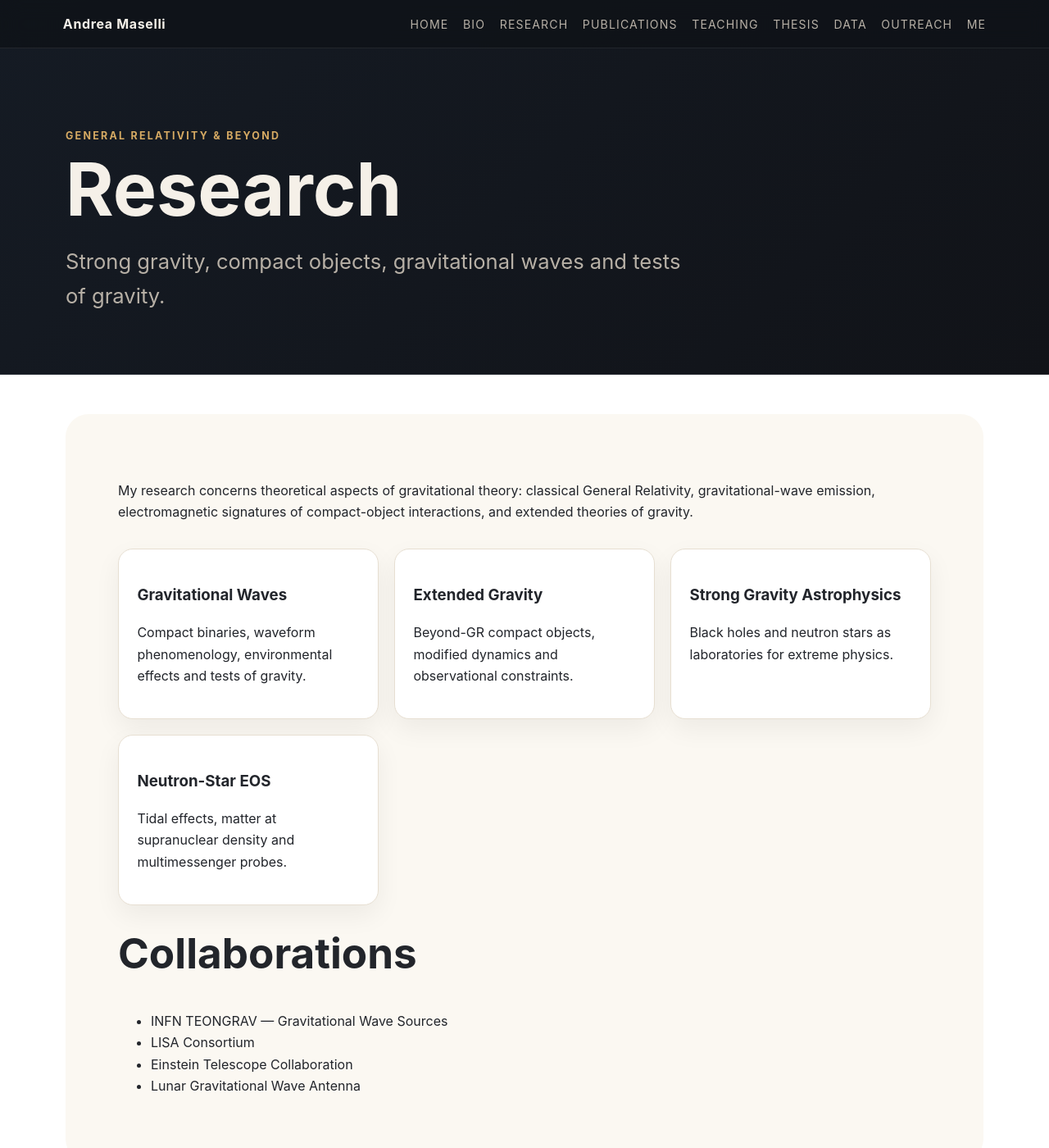
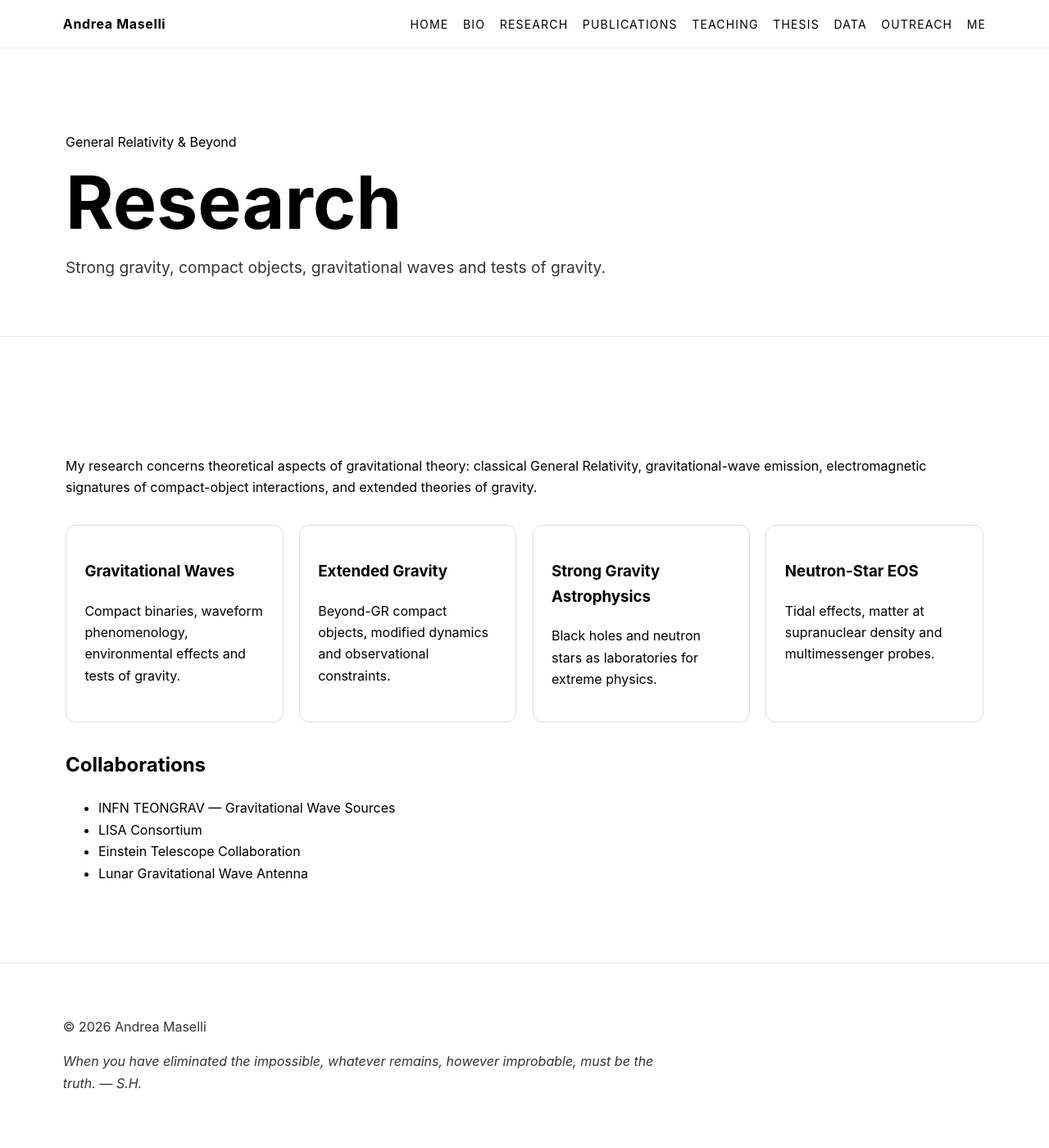
Before and after one commit to masellia/andreamaselli.github.io, a Jekyll site: the page built from pages/research.md, in a window 1280 px wide and 1400 px high. Shown: the whole window at 82% size. Built offline with Jekyll 4.4.1, drawn with Linux system fonts in a browser that asks for light colours.

Commit message:
Redesign homepage layout

```diff
--- a/assets/css/main.css
+++ b/assets/css/main.css
@@ -1,152 +1,263 @@
 :root {
-  --bg: #0f1218;
-  --panel: #171c25;
-  --text: #f5f0e8;
-  --muted: #b7b0a6;
-  --accent: #d6aa63;
-  --paper: #fbf8f2;
-  --ink: #22252b;
-}
-* { box-sizing: border-box; }
-body { margin: 0; font-family: Inter, system-ui, -apple-system, BlinkMacSystemFont, "Segoe UI", sans-serif; background: var(--bg); color: var(--text); line-height: 1.65; }
-a { color: inherit; }
-.site-header { position: fixed; z-index: 10; top: 0; left: 0; right: 0; display: flex; align-items: center; justify-content: space-between; padding: 1rem 6vw; background: rgba(15,18,24,.78); backdrop-filter: blur(12px); border-bottom: 1px solid rgba(255,255,255,.08); }
-.brand { text-decoration: none; font-weight: 700; letter-spacing: .04em; }
-.site-nav { display: flex; gap: 1.1rem; font-size: .88rem; text-transform: uppercase; letter-spacing: .08em; }
-.site-nav a { color: var(--muted); text-decoration: none; }
-.site-nav a:hover { color: var(--accent); }
-.nav-toggle { display: none; border: 0; background: transparent; color: var(--text); font-size: 1.6rem; }
-.home-hero { min-height: 92vh; position: relative; display: grid; place-items: center; padding: 8rem 6vw 5rem; background: linear-gradient(130deg, rgba(15,18,24,.35), rgba(15,18,24,.95)), url('/assets/img/hero.jpg') center/cover; }
-.hero-overlay { position: absolute; inset: 0; background: radial-gradient(circle at 20% 20%, rgba(214,170,99,.25), transparent 30%); }
-.hero-content { position: relative; max-width: 920px; width: 100%; }
-.eyebrow { color: var(--accent); text-transform: uppercase; letter-spacing: .18em; font-size: .78rem; font-weight: 700; }
-h1 { font-size: clamp(3rem, 9vw, 7.5rem); line-height: .92; margin: .25rem 0 1rem; }
-h2 { font-size: clamp(2rem, 4vw, 3.2rem); line-height: 1.05; margin-top: .2rem; }
-h3 { margin-bottom: .2rem; }
-.lead, .hero-content p { max-width: 760px; font-size: clamp(1.15rem, 2vw, 1.6rem); color: var(--muted); }
-.hero-links { display: flex; gap: .8rem; flex-wrap: wrap; margin-top: 2rem; }
-.hero-links a, .button { border: 1px solid rgba(255,255,255,.24); border-radius: 999px; padding: .75rem 1.1rem; text-decoration: none; background: rgba(255,255,255,.06); }
-.hero-links a:hover, .button:hover { border-color: var(--accent); color: var(--accent); }
-.content-wrap { width: min(1120px, 88vw); margin: 0 auto; padding: 5rem 0; }
-.intro-grid { display: grid; grid-template-columns: 1fr 320px; gap: 4rem; align-items: start; }
-.profile-card { background: var(--panel); border: 1px solid rgba(255,255,255,.08); border-radius: 24px; padding: 2rem; position: sticky; top: 6rem; }
-.avatar { width: 92px; height: 92px; border-radius: 50%; background: linear-gradient(135deg, var(--accent), #5f758f); margin-bottom: 1rem; }
-.page-hero { padding: 9rem 6vw 3rem; background: linear-gradient(135deg, #151b24, #111318); border-bottom: 1px solid rgba(255,255,255,.08); }
-.page-hero > div { width: min(1120px, 88vw); margin: 0 auto; }
-.compact h1 { font-size: clamp(2.7rem, 7vw, 5.8rem); }
-.prose { background: var(--paper); color: var(--ink); border-radius: 28px; margin-top: 3rem; padding: min(5vw, 4rem); }
-.prose a { color: #7a4f14; font-weight: 600; }
-.card-grid { display: grid; grid-template-columns: repeat(auto-fit, minmax(240px, 1fr)); gap: 1.2rem; margin: 2rem 0; }
-.card { background: #fff; border: 1px solid #e7dfd2; border-radius: 18px; padding: 1.4rem; box-shadow: 0 12px 32px rgba(0,0,0,.06); }
-.site-footer { padding: 3rem 6vw; color: var(--muted); border-top: 1px solid rgba(255,255,255,.08); }
-.quote { max-width: 760px; font-style: italic; }
-@media (max-width: 820px) {
-  .nav-toggle { display: block; }
-  .site-nav { display: none; position: absolute; top: 100%; left: 0; right: 0; flex-direction: column; padding: 1rem 6vw 1.5rem; background: rgba(15,18,24,.98); }
-  .site-nav.open { display: flex; }
-  .intro-grid { grid-template-columns: 1fr; }
-  .profile-card { position: static; }
+  --bg: #ffffff;
+  --text: #000000;
+  --muted: #333333;
+  --accent: #000000;
+  --paper: #ffffff;
+  --ink: #000000;
 }
 
+* {
+  box-sizing: border-box;
+}
+
+body {
+  margin: 0;
+  font-family: Inter, system-ui, -apple-system, BlinkMacSystemFont, "Segoe UI", sans-serif;
+  background: #ffffff;
+  color: #000000;
+  line-height: 1.65;
+}
+
+a {
+  color: #000000;
+}
+
+.site-header {
+  position: fixed;
+  z-index: 10;
+  top: 0;
+  left: 0;
+  right: 0;
+  display: flex;
+  align-items: center;
+  justify-content: space-between;
+  padding: 1rem 6vw;
+  background: rgba(255, 255, 255, 0.92);
+  border-bottom: 1px solid #eeeeee;
+}
+
+.brand {
+  text-decoration: none;
+  font-weight: 700;
+  letter-spacing: 0.04em;
+  color: #000000;
+}
+
+.site-nav {
+  display: flex;
+  gap: 1.1rem;
+  font-size: 0.88rem;
+  text-transform: uppercase;
+  letter-spacing: 0.08em;
+}
+
+.site-nav a {
+  color: #000000;
+  text-decoration: none;
+}
+
+.site-nav a:hover {
+  text-decoration: underline;
+}
+
+.nav-toggle {
+  display: none;
+  border: 0;
+  background: transparent;
+  color: #000000;
+  font-size: 1.6rem;
+}
+
+/* Hide old prototype homepage blocks, if still injected by layout */
+.home-hero,
+.hero-overlay,
+.hero-content,
+.intro-grid,
+.profile-card {
+  display: none !important;
+}
+
+/* Homepage */
 .home-grid {
   display: grid;
-  grid-template-columns: 1.15fr 0.85fr;
-  min-height: 85vh;
-  align-items: center;
-  gap: 4rem;
+  grid-template-columns: 58% 42%;
+  min-height: 100vh;
+  padding: 7rem 6vw 4rem;
+  gap: 3rem;
+  background: #ffffff;
+  color: #000000;
 }
 
 .home-image img {
   width: 100%;
-  max-height: 78vh;
+  height: 78vh;
   object-fit: cover;
-  border-radius: 2px;
+  display: block;
 }
 
 .home-card {
+  justify-self: center;
   align-self: start;
-  margin-top: 5rem;
-  text-align: left;
+  margin-top: 1.5rem;
+  max-width: 380px;
+  text-align: center;
+  color: #000000;
 }
 
 .home-card h1 {
-  font-size: 2.8rem;
-  margin-bottom: 0.4rem;
+  font-size: 2.6rem;
+  line-height: 1.05;
+  margin: 0 0 0.8rem;
+  font-weight: 500;
+  color: #000000;
 }
 
 .home-card h2 {
-  font-size: 1.2rem;
+  font-size: 1.15rem;
+  line-height: 1.35;
+  margin: 0 0 2rem;
   font-weight: 400;
-  margin-bottom: 2rem;
+  color: #000000;
 }
 
 .affiliation {
-  line-height: 1.6;
-  margin-bottom: 2rem;
+  margin: 0 0 2rem;
+  line-height: 1.7;
+  color: #000000;
+}
+
+.affiliation a {
+  color: #000000;
+  text-decoration: none;
+}
+
+.affiliation a:hover {
+  text-decoration: underline;
 }
 
 .profile-buttons {
   display: flex;
-  flex-direction: column;
-  gap: 0.8rem;
-  max-width: 260px;
+  justify-content: center;
+  align-items: center;
+  gap: 1.4rem;
+  margin-top: 2rem;
 }
 
 .profile-buttons a {
-  border: 1px solid currentColor;
-  padding: 0.8rem 1rem;
+  display: inline-flex;
+  align-items: center;
+  justify-content: center;
   text-decoration: none;
-  text-align: center;
-  letter-spacing: 0.04em;
-  transition: 0.2s ease;
 }
 
-.profile-buttons a:hover {
-  background: #111;
-  color: #fff;
+.profile-buttons img {
+  width: 46px;
+  height: 46px;
+  object-fit: contain;
+  display: block;
 }
 
-@media (max-width: 800px) {
+/* Generic internal pages */
+.page-hero {
+  padding: 9rem 6vw 3rem;
+  background: #ffffff;
+  border-bottom: 1px solid #eeeeee;
+  color: #000000;
+}
+
+.page-hero > div {
+  width: min(1120px, 88vw);
+  margin: 0 auto;
+}
+
+.page-hero h1 {
+  font-size: clamp(2.7rem, 7vw, 5.8rem);
+  line-height: 1;
+  margin: 0 0 1rem;
+  color: #000000;
+}
+
+.lead {
+  max-width: 760px;
+  font-size: 1.2rem;
+  color: #333333;
+}
+
+.content-wrap {
+  width: min(1120px, 88vw);
+  margin: 0 auto;
+  padding: 5rem 0;
+}
+
+.prose {
+  background: #ffffff;
+  color: #000000;
+  margin-top: 3rem;
+}
+
+.prose a {
+  color: #000000;
+  font-weight: 600;
+}
+
+.card-grid {
+  display: grid;
+  grid-template-columns: repeat(auto-fit, minmax(240px, 1fr));
+  gap: 1.2rem;
+  margin: 2rem 0;
+}
+
+.card {
+  background: #ffffff;
+  border: 1px solid #dddddd;
+  border-radius: 12px;
+  padding: 1.4rem;
+}
+
+.site-footer {
+  padding: 3rem 6vw;
+  color: #333333;
+  border-top: 1px solid #eeeeee;
+}
+
+.quote {
+  max-width: 760px;
+  font-style: italic;
+}
+
+@media (max-width: 820px) {
+  .nav-toggle {
+    display: block;
+  }
+
+  .site-nav {
+    display: none;
+    position: absolute;
+    top: 100%;
+    left: 0;
+    right: 0;
+    flex-direction: column;
+    padding: 1rem 6vw 1.5rem;
+    background: #ffffff;
+    border-bottom: 1px solid #eeeeee;
+  }
+
+  .site-nav.open {
+    display: flex;
+  }
+
   .home-grid {
     grid-template-columns: 1fr;
-    gap: 2rem;
+    padding-top: 6rem;
+  }
+
+  .home-image img {
+    height: auto;
   }
 
   .home-card {
+    justify-self: center;
     margin-top: 0;
   }
 }
-
-body {
-  background: #fff;
-}
-
-.home-grid {
-  display: grid;
-  grid-template-columns: 58% 42%;
-  min-height: 85vh;
-  align-items: start;
-  gap: 2rem;
-  padding-top: 4rem;
-}
-
-.home-image img {
-  width: 100%;
-  max-height: 78vh;
-  object-fit: cover;
-}
-
-.home-card {
-  justify-self: start;
-  margin-top: 1rem;
-  max-width: 360px;
-  text-align: center;
-}
-
-.profile-buttons a img {
-  width: 42px;
-  height: 42px;
-  object-fit: contain;
-  display: block;
-  margin: 0 auto 0.4rem;
-}
```
Also changed, not shown: index.md (+11 -14 lines).
